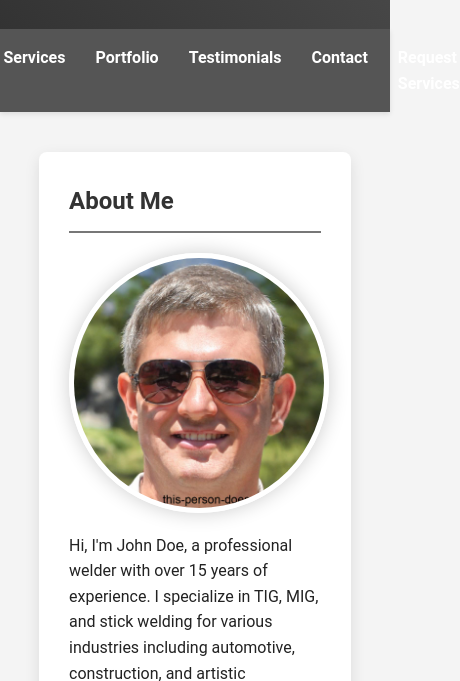
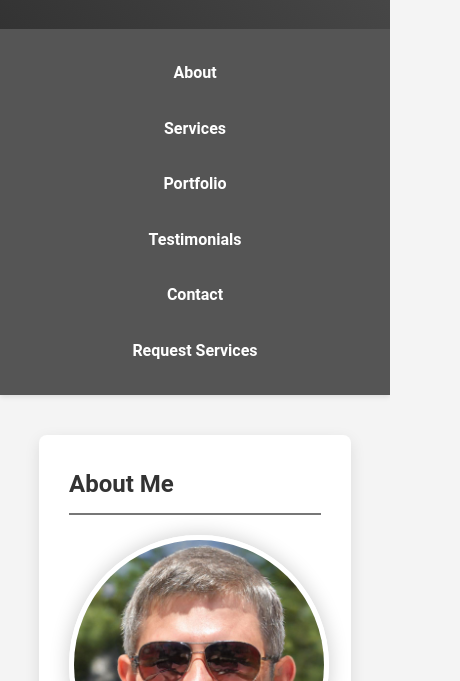
Before and after one commit to Shestick/WelderVan, a plain HTML site: page index.html in a window 390 px wide. Shown: the part 163-844 px from the top of the page, 460 px wide, since content can reach past the window. Drawn offline with Linux system fonts and the light colour scheme.

Commit message:
Mobile query

```diff
--- a/index.html
+++ b/index.html
@@ -3,6 +3,8 @@
 <head>
     <meta charset="UTF-8">
     <meta name="viewport" content="width=device-width, initial-scale=1.0">
+    <meta property="og:title" content="John Doe - Professional Welder" />
+    <meta property="og:image" content="Structural Welding.png" />
     <title>Danila Doe - Master Welder</title>
     <link rel="stylesheet" href="styles.css">
 </head>
--- a/styles.css
+++ b/styles.css
@@ -58,10 +58,11 @@ nav ul {
     margin: 0;
     display: flex;
     justify-content: center;
+    flex-wrap: wrap;
 }
 
 nav ul li {
-    margin: 0 15px;
+    margin: 5px;
 }
 
 nav ul li a {
@@ -69,6 +70,9 @@ nav ul li a {
     text-decoration: none;
     font-weight: bold;
     transition: color 0.3s ease;
+    padding: 5px 10px;
+    display: block;
+    white-space: nowrap;
 }
 
 nav ul li a:hover {
@@ -271,3 +275,20 @@ footer {
     background-color: #f8d7da;
     color: #721c24;
 }
+
+@media (max-width: 768px) {
+    nav ul {
+        flex-direction: column;
+        align-items: center;
+    }
+
+    nav ul li {
+        margin: 5px 0;
+        width: 100%;
+        text-align: center;
+    }
+
+    nav ul li a {
+        padding: 10px;
+    }
+}
```
Also changed, not shown: Structural Welding.png (added).
